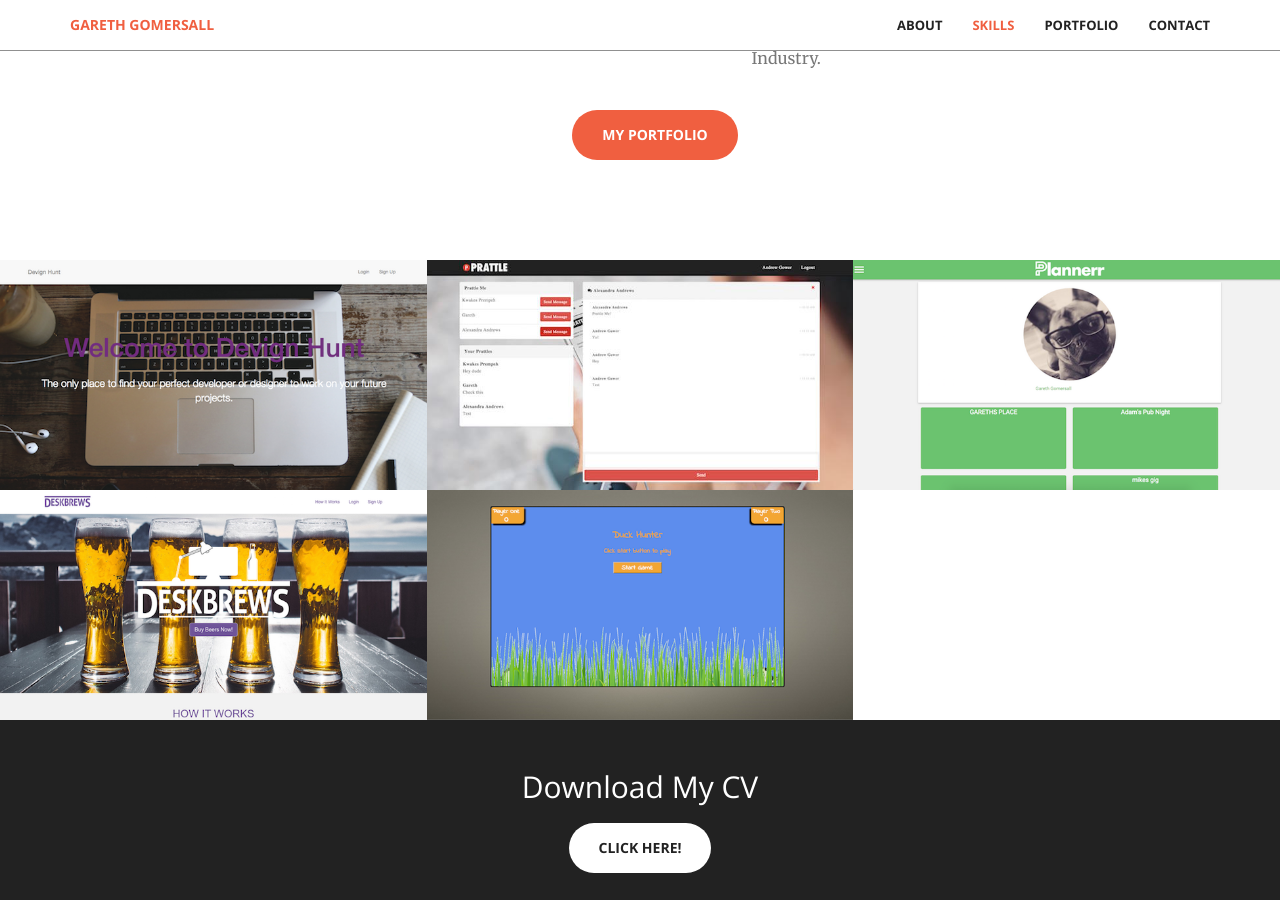
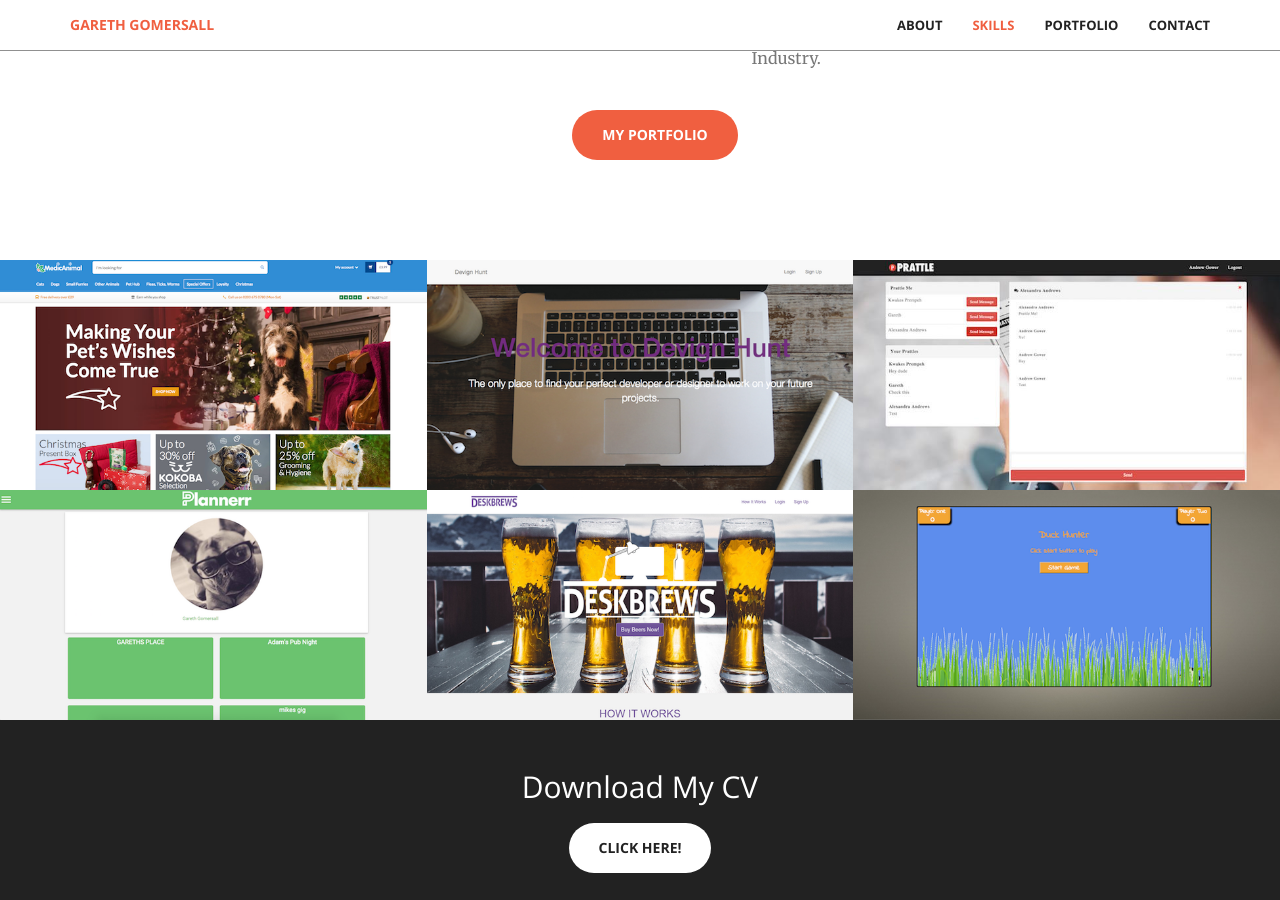
Before and after one commit to ggomersall/ggomersall.github.io, a Jekyll site: the page built from index.html, in a window 1280 px wide and 900 px high, scrolled down 1892 px. Built offline with Jekyll 4.4.1, drawn with Linux system fonts in a browser that asks for light colours.

Commit message:
updted projects

```diff
--- a/_includes/portfolio.html
+++ b/_includes/portfolio.html
@@ -1,6 +1,42 @@
 <section class="no-padding" id="portfolio">
     <div class="container-fluid">
         <div class="row no-gutter">
+            <div class="col-lg-4 col-sm-6">
+                <a href="#" data-toggle="modal" data-target="#MedicAnimal" class="portfolio-box">
+                    <img src="img/portfolio/medicanimal.png" class="img-responsive" alt="">
+                    <div class="portfolio-box-caption">
+                        <div class="portfolio-box-caption-content">
+                            <div class="project-category text-faded">
+                                Web Developer
+                            </div>
+                            <div class="project-name">
+                                MedicAnimal
+                            </div>
+                        </div>
+                    </div>
+                </a>
+                <div id="MedicAnimal" class="modal fade" role="dialog">
+                    <div class="modal-dialog">
+                        <!-- Modal content-->
+                        <div class="modal-content">
+                            <div class="modal-header">
+                                <button type="button" class="close" data-dismiss="modal">&times;</button>
+                                <h4 class="projectTitle modal-title">MedicAnimal</h4>
+                            </div>
+                            <div class="modal-body">
+                                <p>This was my first commercial role as a Web Developer - I started off as a Junior Developer quickly progressing to become a Mid Front-end Developer. In the two years that i've worked at MedicAnimal i've helped with the process
+                                    of moving a seperated mobile and desktop website to be fully responsive, implemented a DPD local pickup service, built a survey poll and pet symptom checker and a in-house node application that plots out customers with
+                                    the UK to their closets animal shelter.
+                                </p>
+                                <p class="text-muted">Tehnologies and Platforms used: Hybris, Node, Java, Javascript, HTML, LESS, jQuery, MongoBD, MySQL</p>
+                                <div class="text-center">
+                                    <p><a href="https://medicanimal.com" class="btn btn-primary" role="button" target="_blank">Visit Website</a> </p>
+                                </div>
+                            </div>
+                        </div>
+                    </div>
+                </div>
+            </div>
             <div class="col-lg-4 col-sm-6">
                 <a href="#" data-toggle="modal" data-target="#DevignHunt" class="portfolio-box">
                     <img src="img/portfolio/devign_hunt.png" class="img-responsive" alt="">
@@ -27,7 +63,7 @@
                                 <p>My final project was to build a meet-up style website for freelance designers and developers to find other freelancers to work together on their individual projects and to share their ideas for projects.</p>
                                 <p class="text-muted">The project was built on a Mean stack using AngularJS, Node.js, Express and MongoDB. Utilizing Passport for local authentication, running the back-end API on Heroku and hosting the front-end on Github pages.</p>
                                 <div class="text-center">
-                  <p><a href="http://garethg.com/devign-frontend/#/" class="btn btn-primary" role="button" target="_blank">Visit Website</a> <a href="https://github.com/ggomersall/devign-frontend" class="btn btn-primary" role="button" target="_blank">View Front-end Code</a> <a href="https://github.com/ggomersall/devign-api" class="btn btn-primary" role="button" target="_blank">View Back-end Code</a></p>
+                                    <p><a href="http://garethg.com/devign-frontend/#/" class="btn btn-primary" role="button" target="_blank">Visit Website</a> <a href="https://github.com/ggomersall/devign-frontend" class="btn btn-primary" role="button" target="_blank">View Front-end Code</a>                                        <a href="https://github.com/ggomersall/devign-api" class="btn btn-primary" role="button" target="_blank">View Back-end Code</a></p>
                                 </div>
                             </div>
                         </div>
@@ -57,8 +93,8 @@
                                 <h4 class="projectTitle modal-title">Prattle Messenger</h4>
                             </div>
                             <div class="modal-body">
-                <p>'Prattle' Messenger is a cross-platform instant messaging application that is the product of a WDI-16 24 hour Hack-a-thon. The app is responsive to allow users to access it on desktop or on the go using a smartphone.
-                Prattle was created by: <a href="https://github.com/amogower" target="_blank">Andrew Gower</a>, <a href="https://github.com/ggomersall" target="_blank">Gareth Gomersall</a>, <a href="https://github.com/ali-andrews" target="_blank">Alexandra Andrews</a> & <a href="https://github.com/KwakesProject" target="_blank">Kwakes Prempeh</a></p>
+                                <p>'Prattle' Messenger is a cross-platform instant messaging application that is the product of a WDI-16 24 hour Hack-a-thon. The app is responsive to allow users to access it on desktop or on the go using a smartphone. Prattle
+                                    was created by: <a href="https://github.com/amogower" target="_blank">Andrew Gower</a>, <a href="https://github.com/ggomersall" target="_blank">Gareth Gomersall</a>, <a href="https://github.com/ali-andrews" target="_blank">Alexandra Andrews</a>                                    & <a href="https://github.com/KwakesProject" target="_blank">Kwakes Prempeh</a></p>
                                 <p class="text-muted">Prattle is built in rails with devise for authentication using private_pub and faye for socketChat. It also stores conversations in Postgresql.</p>
                                 <div class="text-center">
                                     <p><a href="https://prattlechat.herokuapp.com/" class="btn btn-primary" role="button" target="_blank">Visit Website</a> <a href="https://github.com/ggomersall/prattle" class="btn btn-primary" role="button" target="_blank">View The Code</a></p>
@@ -95,10 +131,12 @@
                                 <p><strong>Concept:</strong> Users can create an event and invite their friends, allowing each friend to suggest a different activity by utilising the Google Maps API.<br>
                                     <strong>Audience:</strong> Social savvy users who are looking for an app to arrange events and activities with their friends, without the clutter of irrelevant chat - Introducing <strong>Plannerr</strong></p>
 
-                <p>The project is still being further developed with the addition of AngularJS and incorporating Ionic and Cordova to make it a hybrid mobile app.<br>Plannerr was created by: <a href="https://github.com/finncavanagh" target="_blank">Finn Cavanagh</a>, <a href="https://github.com/ggomersall" target="_blank">Gareth Gomersall</a>, <a href="https://github.com/Adam-Greenfield" target="_blank">Adam Greenfield</a> & <a href="https://github.com/benalun-jones" target="_blank">Ben Alun-Jones</a></p>
+                                <p>The project is still being further developed with the addition of AngularJS and incorporating Ionic and Cordova to make it a hybrid mobile app.<br>Plannerr was created by: <a href="https://github.com/finncavanagh" target="_blank">Finn Cavanagh</a>,
+                                    <a href="https://github.com/ggomersall" target="_blank">Gareth Gomersall</a>, <a href="https://github.com/Adam-Greenfield" target="_blank">Adam Greenfield</a> & <a href="https://github.com/benalun-jones" target="_blank">Ben Alun-Jones</a></p>
                                 <p class="text-muted">This was built using Node.js, Express and MongoDB. Utilizing facebook for social authentication, running the back-end API on Heroku and hosting the front-end on Github pages.</p>
                                 <div class="text-center">
-                  <p><a href="http://finncavanagh.github.io/Plannerr-Client/" class="btn btn-primary" role="button" target="_blank">Visit Website</a> <a href="https://github.com/ggomersall/Plannerr-Client" class="btn btn-primary" role="button" target="_blank">View Front-end Code</a> <a href="https://github.com/ggomersall/plannerr-api" class="btn btn-primary" role="button" target="_blank">View Back-end Code</a></p>
+                                    <p><a href="http://finncavanagh.github.io/Plannerr-Client/" class="btn btn-primary" role="button" target="_blank">Visit Website</a> <a href="https://github.com/ggomersall/Plannerr-Client" class="btn btn-primary" role="button"
+                                            target="_blank">View Front-end Code</a> <a href="https://github.com/ggomersall/plannerr-api" class="btn btn-primary" role="button" target="_blank">View Back-end Code</a></p>
                                 </div>
                             </div>
                         </div>
@@ -128,13 +166,16 @@
                                 <h4 class="projectTitle modal-title">DeskBrews</h4>
                             </div>
                             <div class="modal-body">
-                <p>One of my goals when choosing project 2 for WDI, was to learn how to use payment methods, one in particular <strong>Stripe</strong>, as I feel they are the fastest growing merchant provider and one of the easiest to implement (as I learnt during the development of this app). I wanted to create an app that will allow users to sign up and be able to order a product online within a few simple steps, and incorporate a seemless payment integration as well.</p>
+                                <p>One of my goals when choosing project 2 for WDI, was to learn how to use payment methods, one in particular <strong>Stripe</strong>, as I feel they are the fastest growing merchant provider and one of the easiest to implement
+                                    (as I learnt during the development of this app). I wanted to create an app that will allow users to sign up and be able to order a product online within a few simple steps, and incorporate a seemless payment integration
+                                    as well.</p>
                                 <p><strong>The Concept:</strong> An easy-to-use online beer ordering service. <br>
-                <strong>The Audience:</strong> Companies/Organizations wanting to celebrate the end to a productive week with their staff or maybe even to help inspire new ideas - hence the name <strong>DeskBrews</strong>.</p><p>The app is responsive, thanks to the use of Bootstrap, and the payment process with Stripe is mobile formatted as well, so it's easy enough to use on a mobile device or tablet. </p>
+                                    <strong>The Audience:</strong> Companies/Organizations wanting to celebrate the end to a productive week with their staff or maybe even to help inspire new ideas - hence the name <strong>DeskBrews</strong>.</p>
+                                <p>The app is responsive, thanks to the use of Bootstrap, and the payment process with Stripe is mobile formatted as well, so it's easy enough to use on a mobile device or tablet. </p>
                                 <p class="text-muted">The app was built using Ruby on Rails, and utilizes the Stripe API for payment processing</p>
 
                                 <div class="text-center">
-                  <p><a href="http://www.deskbrews.com" class="btn btn-primary" role="button" target="_blank">Visit Website</a> <a href="https://github.com/ggomersall/WDI-PROJECT-2" class="btn btn-primary" role="button" target="_blank">View The Code</a> </p>
+                                    <p><a href="http://www.deskbrews.com" class="btn btn-primary" role="button" target="_blank">Visit Website</a> <a href="https://github.com/ggomersall/WDI-PROJECT-2" class="btn btn-primary" role="button" target="_blank">View The Code</a>                                        </p>
                                 </div>
                             </div>
                         </div>
@@ -167,7 +208,7 @@
                                 <p>My first project was based on the original 80’s game Duck Hunt, but combining a two player game. In order to get the duck to move on the game area, I incorporated the GreenSock JavaScript library.</p>
                                 <p class="text-muted">The game was built using HTML5, CSS and JavaScript.</p>
                                 <div class="text-center">
-                  <p><a href="https://calm-sea-7889.herokuapp.com/" class="btn btn-primary" role="button" target="_blank">Visit Website</a> <a href="https://github.com/ggomersall/WDI-PROJECT-1" class="btn btn-primary" role="button" target="_blank">View The Code</a> </p>
+                                    <p><a href="https://calm-sea-7889.herokuapp.com/" class="btn btn-primary" role="button" target="_blank">Visit Website</a> <a href="https://github.com/ggomersall/WDI-PROJECT-1" class="btn btn-primary" role="button" target="_blank">View The Code</a>                                        </p>
                                 </div>
                             </div>
                         </div>
```
Also changed, not shown: img/portfolio/medicanimal.png (added). Lines whose indentation alone changed are shown as unchanged.
